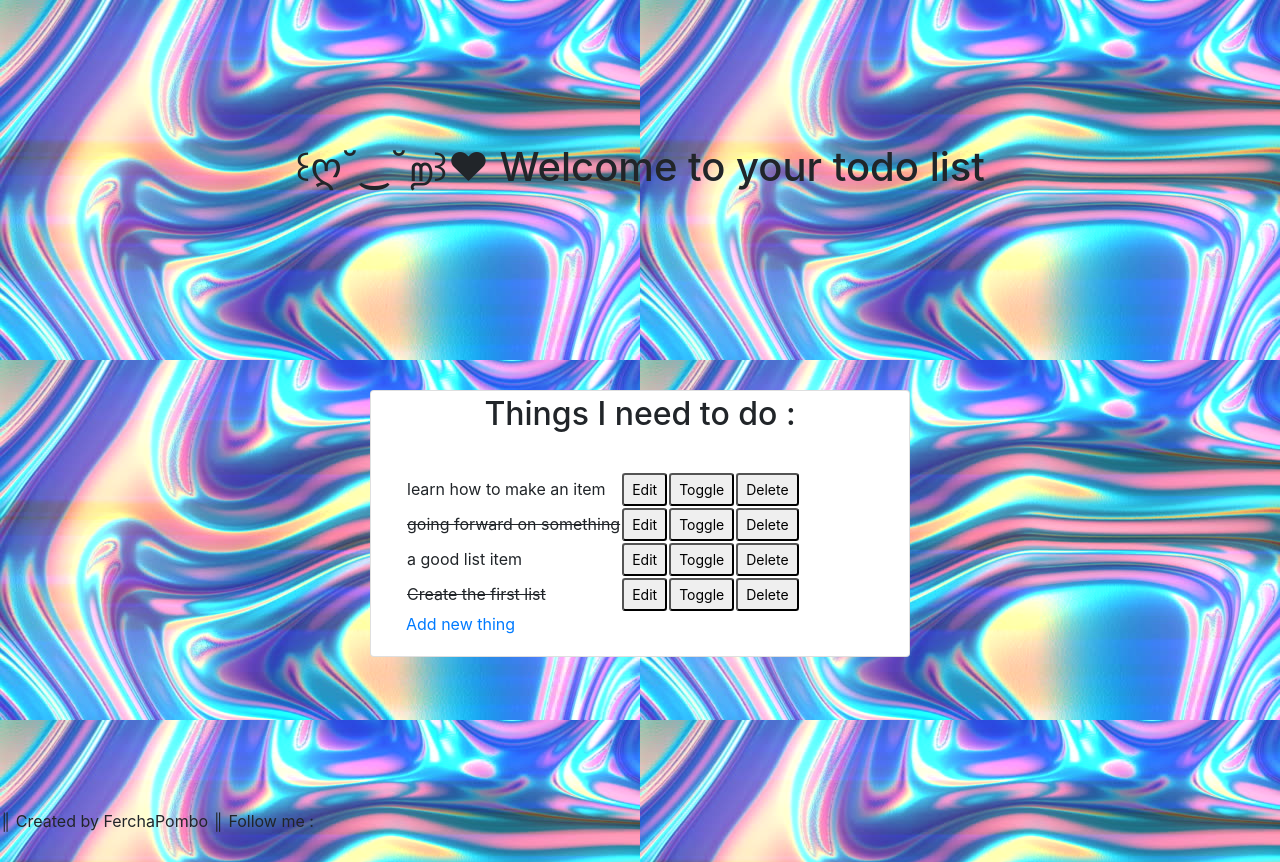
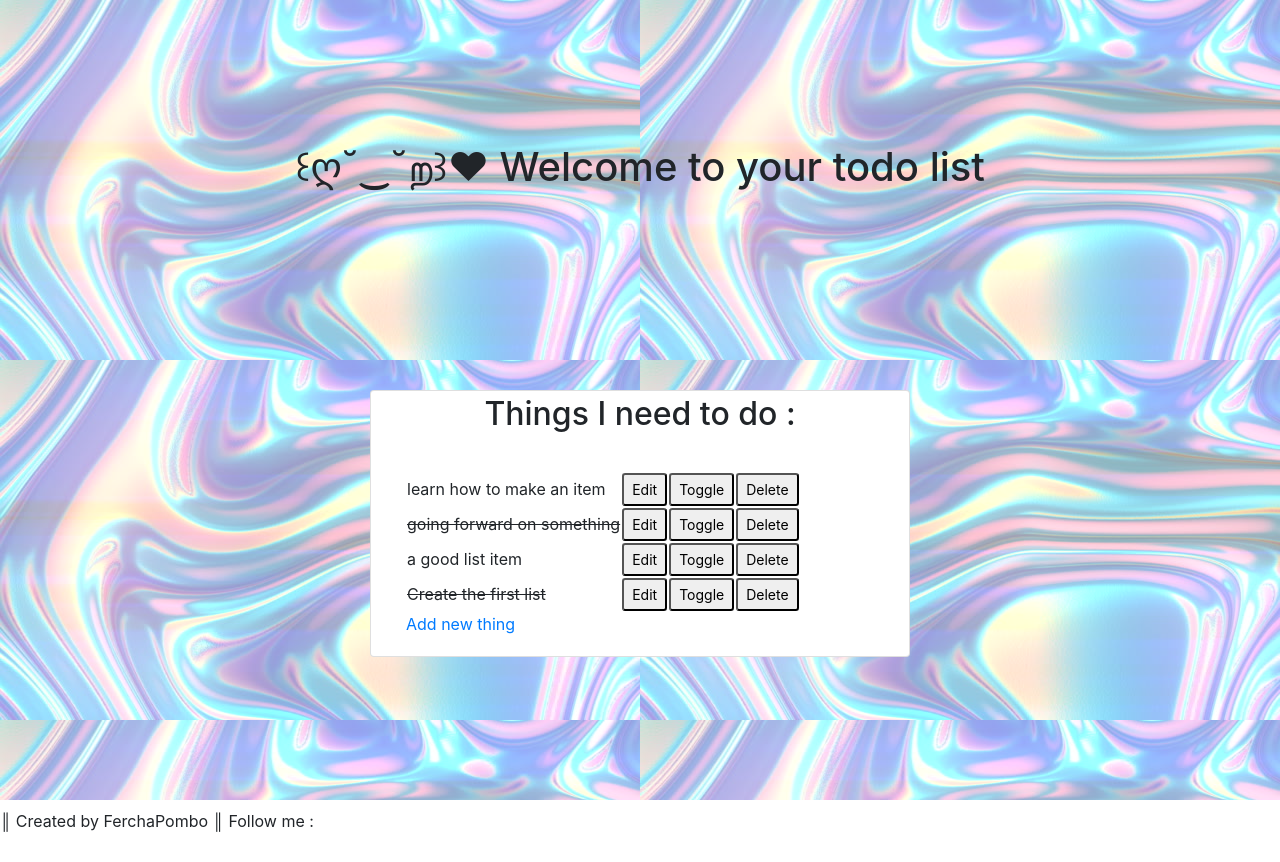
Before and after one commit to FerchaPombo/thelist2, a Django app: page / in a window 1280 px wide. Run offline with Django 5.2, Linux system fonts and the light colour scheme; data comes from the database, SQL or seed files in the repository; some web fonts are replaced.

Commit message:
make background transparent

```diff
--- a/static/css/style.css
+++ b/static/css/style.css
@@ -5,6 +5,18 @@
 }
 
 body {
-    background-image: url('/static/images/background.jpeg') ;
+    background-size: cover;
 
 }
+
+body::after {
+    content: "";
+    background: url('/static/images/background.jpeg');
+    opacity: 0.5;
+    top: 0;
+    left: 0;
+    bottom: 0;
+    right: 0;
+    position: absolute;
+    z-index: -1;
+  }
--- a/todo/templates/todo/todo_list.html
+++ b/todo/templates/todo/todo_list.html
@@ -16,7 +16,7 @@
     <link rel="stylesheet" href="https://cdn.jsdelivr.net/npm/@fortawesome/fontawesome-free@6.4.2/css/fontawesome.min.css" integrity="sha384-BY+fdrpOd3gfeRvTSMT+VUZmA728cfF9Z2G42xpaRkUGu2i3DyzpTURDo5A6CaLK" crossorigin="anonymous">
     <link rel="stylesheet" href="https://cdn.jsdelivr.net/npm/bootstrap@4.3.1/dist/css/bootstrap.min.css" integrity="sha384-ggOyR0iXCbMQv3Xipma34MD+dH/1fQ784/j6cY/iJTQUOhcWr7x9JvoRxT2MZw1T" crossorigin="anonymous">
     <script src='https://cdn.jsdelivr.net/npm/bootstrap@4.4.1/dist/js/bootstrap.bundle.min.js'></script>
-    <link rel="stylesheet" type="text/css" href="/static/css/style.css">
+    <link rel="stylesheet" href="/static/css/style.css">
 
 
 </head>
```
